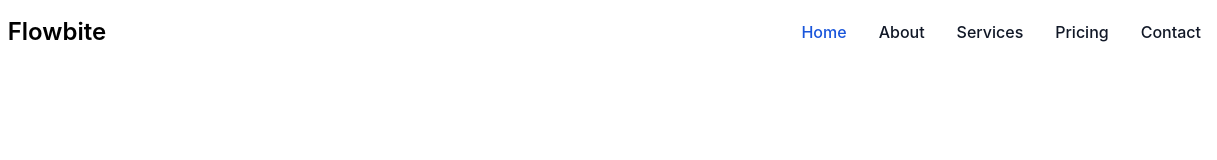
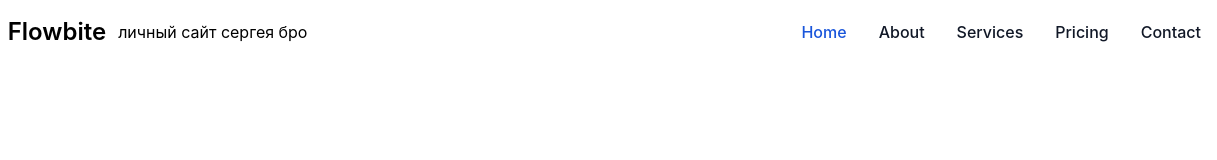
Before and after one commit to BROVKO-CREATOR/Football12, a plain HTML site: page services.html in a window 1280 px wide. Shown: the top 160 px of the page, 63-1280 px from the left. Drawn offline with nearby package versions, Linux system fonts and the light colour scheme; grey boxes are pictures that could not be loaded.

Commit message:
Add files via upload

```diff
--- a/services.html
+++ b/services.html
@@ -15,6 +15,7 @@
       <a href="https://flowbite.com/" class="flex items-center space-x-3 rtl:space-x-reverse">
           <img src="https://flowbite.com/docs/images/logo.svg" class="h-8" alt="Flowbite Logo" />
           <span class="self-center text-2xl font-semibold whitespace-nowrap dark:text-white">Flowbite</span>
+          <h1 class="text-center">  личный сайт сергея бро</h1>
       </a>
       <button data-collapse-toggle="navbar-default" type="button" class="inline-flex items-center p-2 w-10 h-10 justify-center text-sm text-gray-500 rounded-lg md:hidden hover:bg-gray-100 focus:outline-none focus:ring-2 focus:ring-gray-200 dark:text-gray-400 dark:hover:bg-gray-700 dark:focus:ring-gray-600" aria-controls="navbar-default" aria-expanded="false">
           <span class="sr-only">Open main menu</span>
```
